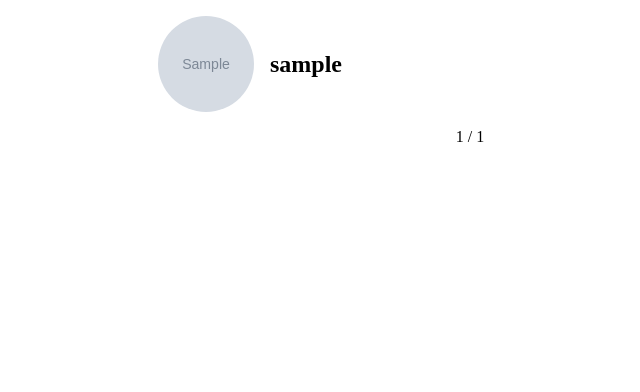
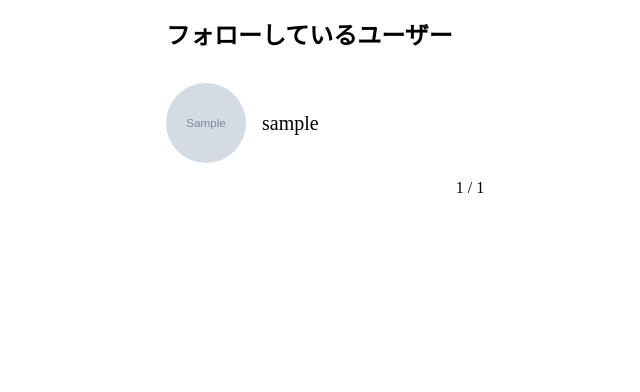
Before and after one commit to BeEngineer-Organization/cooking_website, a Django app: page /user/1/following in a window 1280 px wide. Shown: the part 60-452 px from the top of the page, without its empty margins (170-810 px from the left). Run offline with Django 5.2, Linux system fonts and the light colour scheme; a user stored in the database is signed in; tables that the repository leaves empty hold one stand-in row (values such as "Sample post"); grey boxes marked "Sample" are stand-in pictures; some libraries are stand-ins or nearby versions.

Commit message:
タイトルの追加とそれに伴う表示設定の修正

```diff
--- a/cooking_website/static/cooking_website/css/user_following.css
+++ b/cooking_website/static/cooking_website/css/user_following.css
@@ -11,6 +11,11 @@
     padding: 16px;
 }
 
+.main__title {
+    margin-bottom: 32px;
+    font-size: 24px;
+}
+
 .main__item {
     margin-bottom: 16px;
     display: flex;
@@ -20,8 +25,8 @@
 }
 
 .main__item-image {
-    width: 96px;
-    height: 96px;
+    width: 80px;
+    height: 80px;
     border-radius: 50%;
     object-fit: cover;
 }
@@ -30,8 +35,7 @@
     margin-left: 16px;
     width: 40vw;
     line-break: anywhere;
-    font-size: 24px;
-    font-weight: bold;
+    font-size: 20px;
     display: flex;
     align-items: center;
 }
--- a/cooking_website/templates/cooking_website/user_followed.html
+++ b/cooking_website/templates/cooking_website/user_followed.html
@@ -7,13 +7,16 @@
 
 {% block main %}
 <div class="main__body">
+    <h1 class="main__title">
+        フォロワー
+    </h1>
     {% if object_list %}
     {% for connection in object_list %}
     <a href="{% url 'cooking_website:user' connection.follower.pk %}" class="main__item">
         {% if connection.follower.image %}
         <img src="{{ connection.follower.image.url }}" alt="" class="main__item-image">
         {% else %}
-        <i class="fa-solid fa-circle-user fa-6x alternative-image"></i>
+        <i class="fa-solid fa-circle-user fa-5x alternative-image"></i>
         {% endif %}
         <p class="main__item-username">
             {{ connection.follower.username }}
--- a/cooking_website/templates/cooking_website/user_following.html
+++ b/cooking_website/templates/cooking_website/user_following.html
@@ -7,13 +7,16 @@
 
 {% block main %}
 <div class="main__body">
+    <h1 class="main__title">
+        フォローしているユーザー
+    </h1>
     {% if object_list %}
     {% for connection in object_list %}
     <a href="{% url 'cooking_website:user' connection.followee.pk %}" class="main__item">
         {% if connection.followee.image %}
         <img src="{{ connection.followee.image.url }}" alt="" class="main__item-image">
         {% else %}
-        <i class="fa-solid fa-circle-user fa-6x alternative-image"></i>
+        <i class="fa-solid fa-circle-user fa-5x alternative-image"></i>
         {% endif %}
         <p class="main__item-username">
             {{ connection.followee.username }}
```
